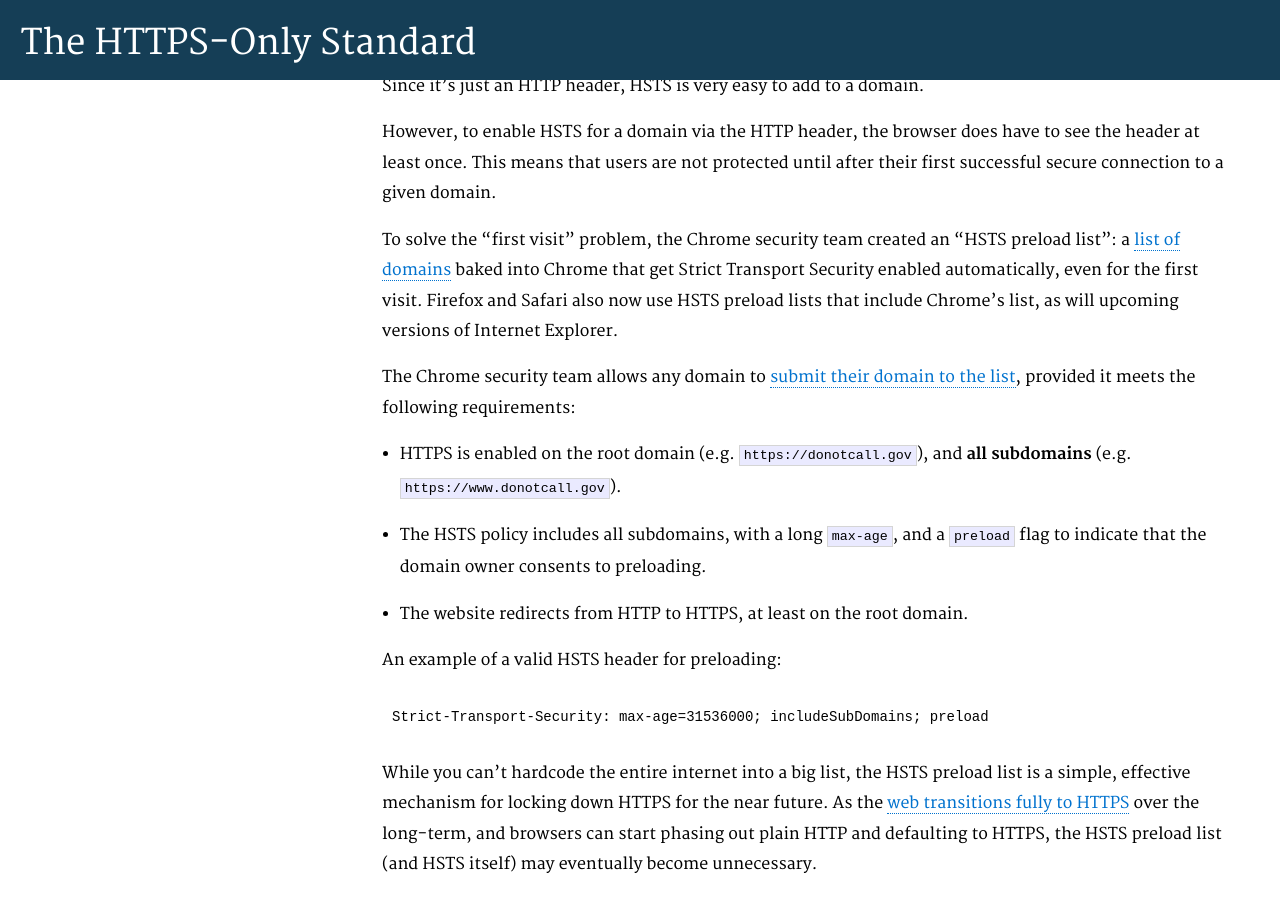
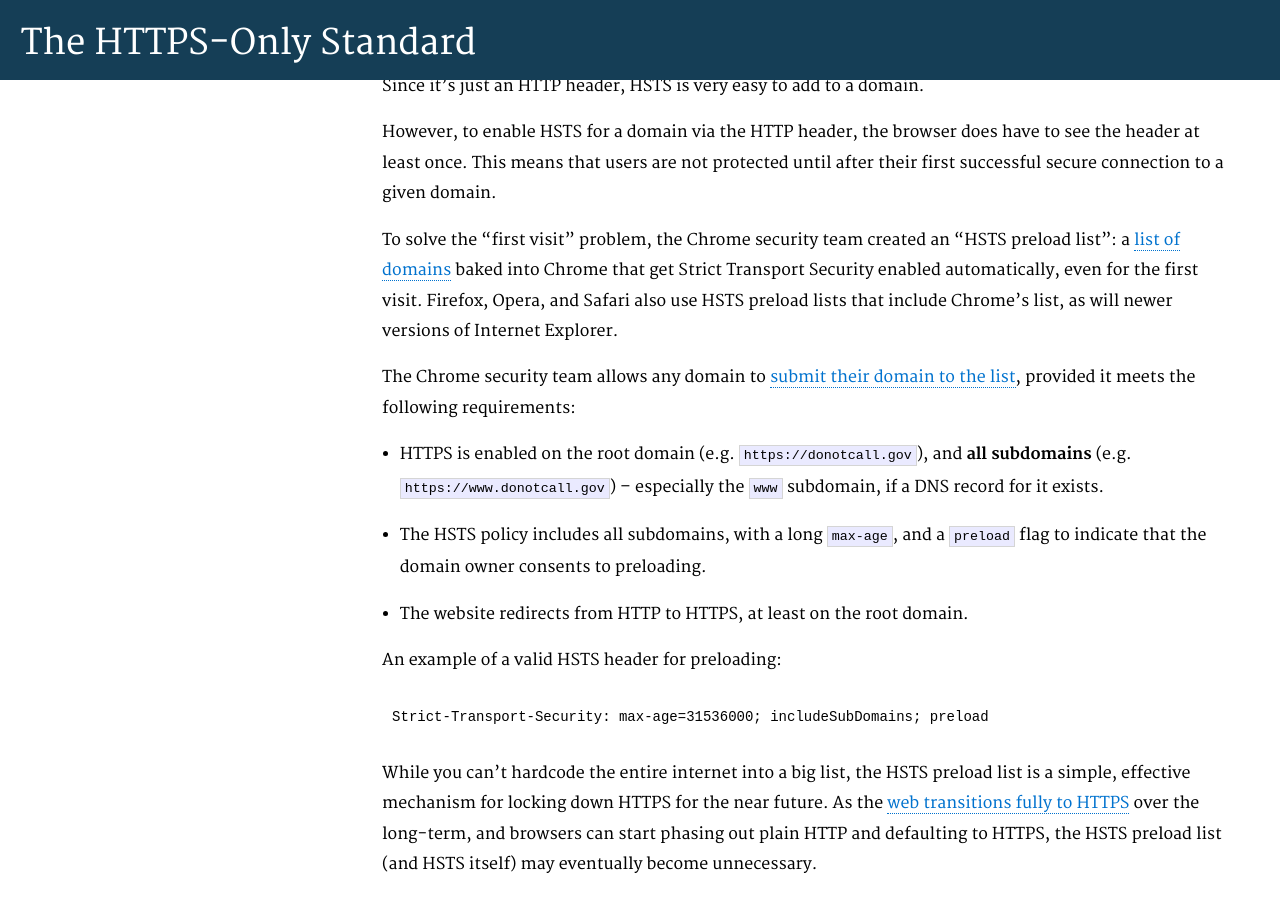
Before and after one commit to GSA/https, a Jekyll site: the page built from pages/hsts.md, in a window 1280 px wide and 900 px high, scrolled down 2027 px. Built offline with Jekyll 4.4.1, drawn with Linux system fonts in a browser that asks for light colours; Markdown is read by kramdown in place of the engine named in the settings.

Commit message:
mention Opera, and the www requirement

```diff
--- a/pages/hsts.md
+++ b/pages/hsts.md
@@ -68,11 +68,11 @@ Since it's just an HTTP header, HSTS is very easy to add to a domain.
 
 However, to enable HSTS for a domain via the HTTP header, the browser does have to see the header at least once. This means that users are not protected until after their first successful secure connection to a given domain.
 
-To solve the "first visit" problem, the Chrome security team created an "HSTS preload list": a [list of domains](https://chromium.googlesource.com/chromium/src/+/master/net/http/transport_security_state_static.json) baked into Chrome that get Strict Transport Security enabled automatically, even for the first visit. Firefox and Safari also now use HSTS preload lists that include Chrome's list, as will upcoming versions of Internet Explorer.
+To solve the "first visit" problem, the Chrome security team created an "HSTS preload list": a [list of domains](https://chromium.googlesource.com/chromium/src/+/master/net/http/transport_security_state_static.json) baked into Chrome that get Strict Transport Security enabled automatically, even for the first visit. Firefox, Opera, and Safari also use HSTS preload lists that include Chrome's list, as will newer versions of Internet Explorer.
 
 The Chrome security team allows any domain to [submit their domain to the list](https://hstspreload.appspot.com/), provided it meets the following requirements:
 
-* HTTPS is enabled on the root domain (e.g. `https://donotcall.gov`), and **all subdomains** (e.g. `https://www.donotcall.gov`).
+* HTTPS is enabled on the root domain (e.g. `https://donotcall.gov`), and **all subdomains** (e.g. `https://www.donotcall.gov`) -- especially the `www` subdomain, if a DNS record for it exists.
 * The HSTS policy includes all subdomains, with a long `max-age`, and a `preload` flag to indicate that the domain owner consents to preloading.
 * The website redirects from HTTP to HTTPS, at least on the root domain.
 
```
